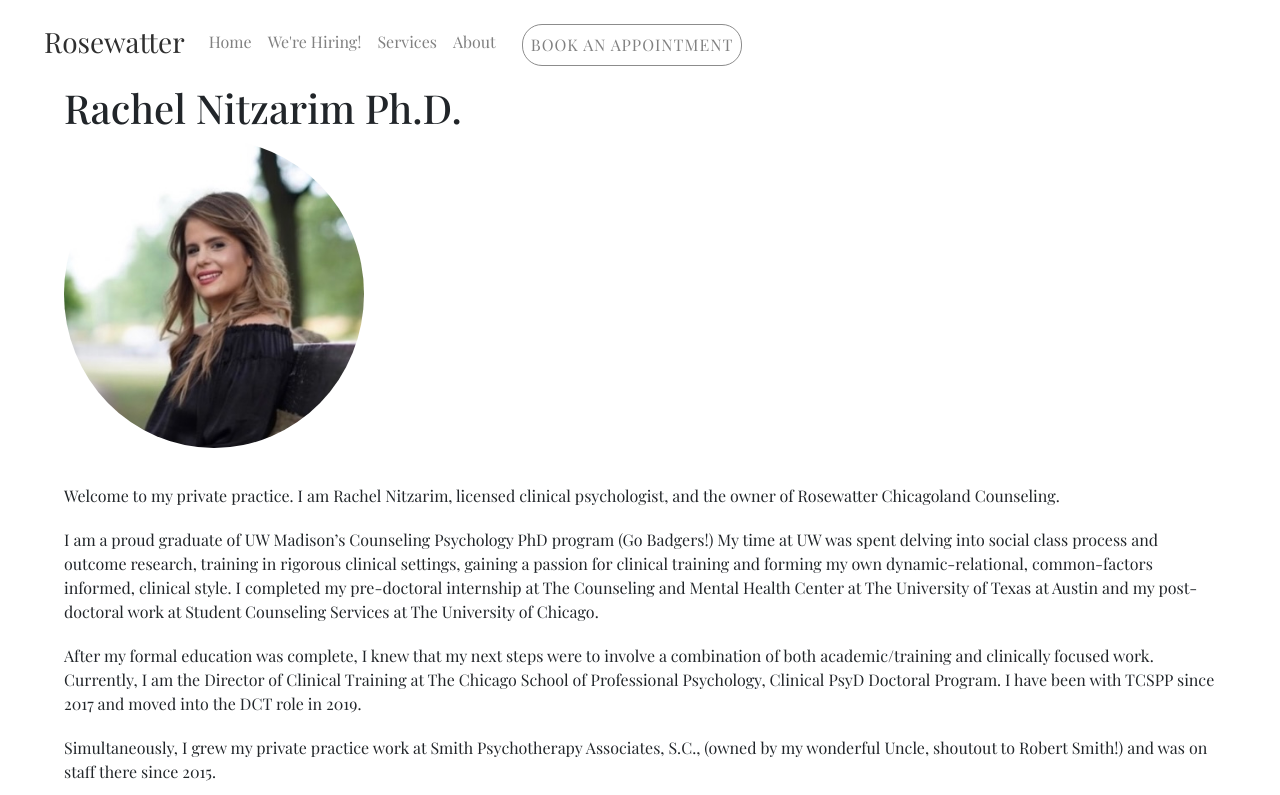
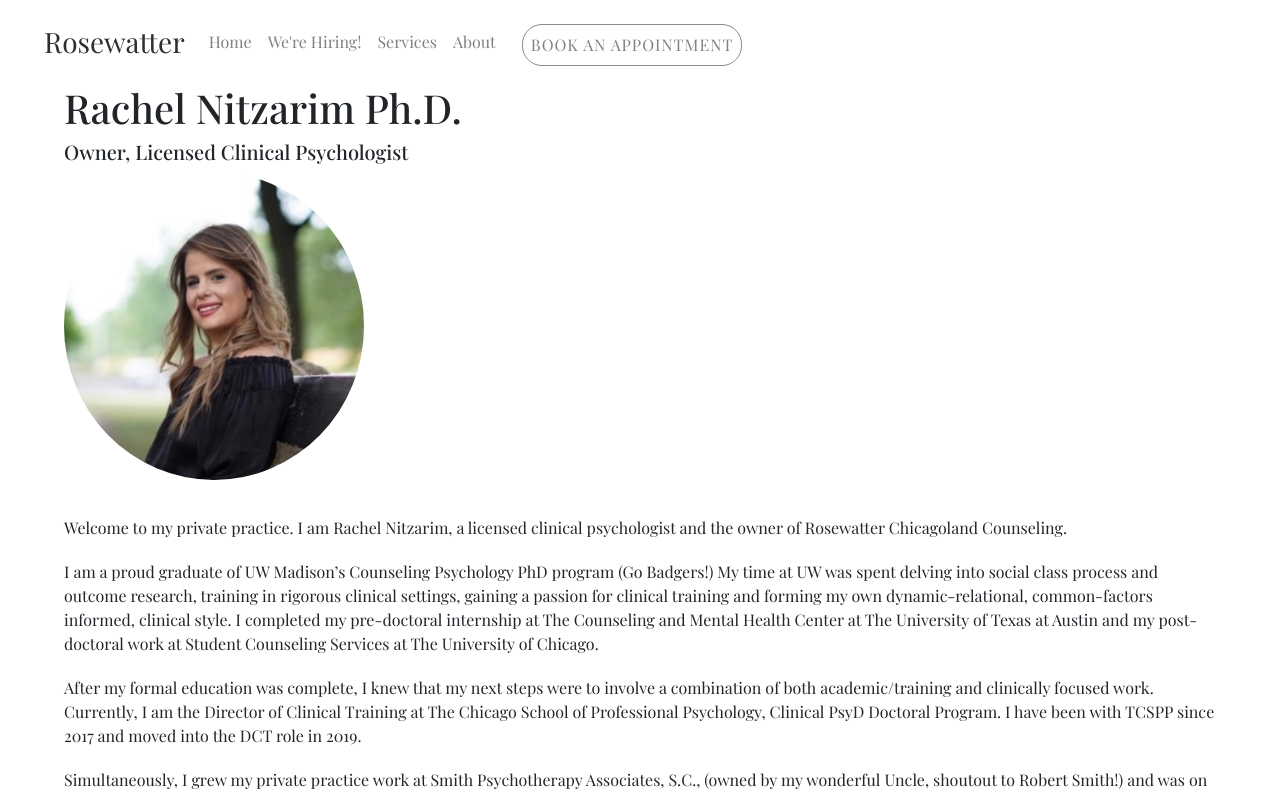
Before and after one commit to Bgorson/rose-water, a React (Create React App) app: page /about in a window 1280 px wide. Shown: the top 795 px of the page. Built offline with nearby package versions, Linux system fonts and the light colour scheme.

Commit message:
copy fixes

```diff
--- a/src/components/About.js
+++ b/src/components/About.js
@@ -28,11 +28,12 @@ export default function About() {
   return (
     <>
       <Header id={"about"}>Rachel Nitzarim Ph.D.</Header>
+      <h5>Owner, Licensed Clinical Psychologist</h5>
       <AboutContainer>
         <AboutImage alt="Rachel Nitzarim" src={Rachel} />
         <Description>
-          Welcome to my private practice. I am Rachel Nitzarim, licensed
-          clinical psychologist, and the owner of Rosewatter Chicagoland
+          Welcome to my private practice. I am Rachel Nitzarim, a licensed
+          clinical psychologist and the owner of Rosewatter Chicagoland
           Counseling.
         </Description>
         <Description>
@@ -148,6 +149,7 @@ export default function About() {
         </Description>
       </AboutContainer>
       <Header>Sarah Jeziorski LCPC</Header>
+      <h5>Licensed Professional Counselor</h5>
       <AboutContainer>
         <AboutImage alt="Sarah Jeziorski" src={Sarah} />
         <Description>
```
